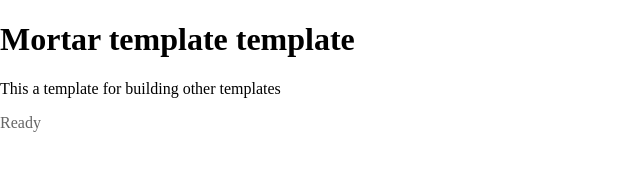
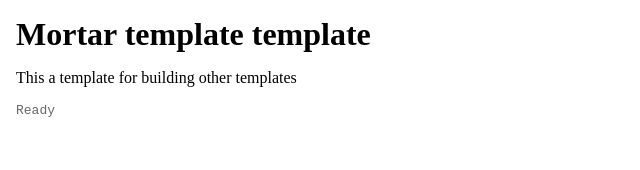
Before and after one commit to mozilla/mortar-template-template, a plain HTML site: page index.html in a window 1280 px wide. Shown: the whole page, without its empty margins (0-640 px from the left). Drawn offline with Linux system fonts and the light colour scheme.

Commit message:
Some styling

```diff
--- a/css/app.css
+++ b/css/app.css
@@ -1,10 +1,15 @@
 html, body {
     margin: 0;
-    padding: 0;
+    padding: 0.5rem;
+}
+
+h1 {
+    margin: 0 0 1rem 0;
 }
 
 #status {
     color: #666;
+    font-family: monospace;
 }
 
 /* Remove this for a privileged app - the install button doesn't make
```
